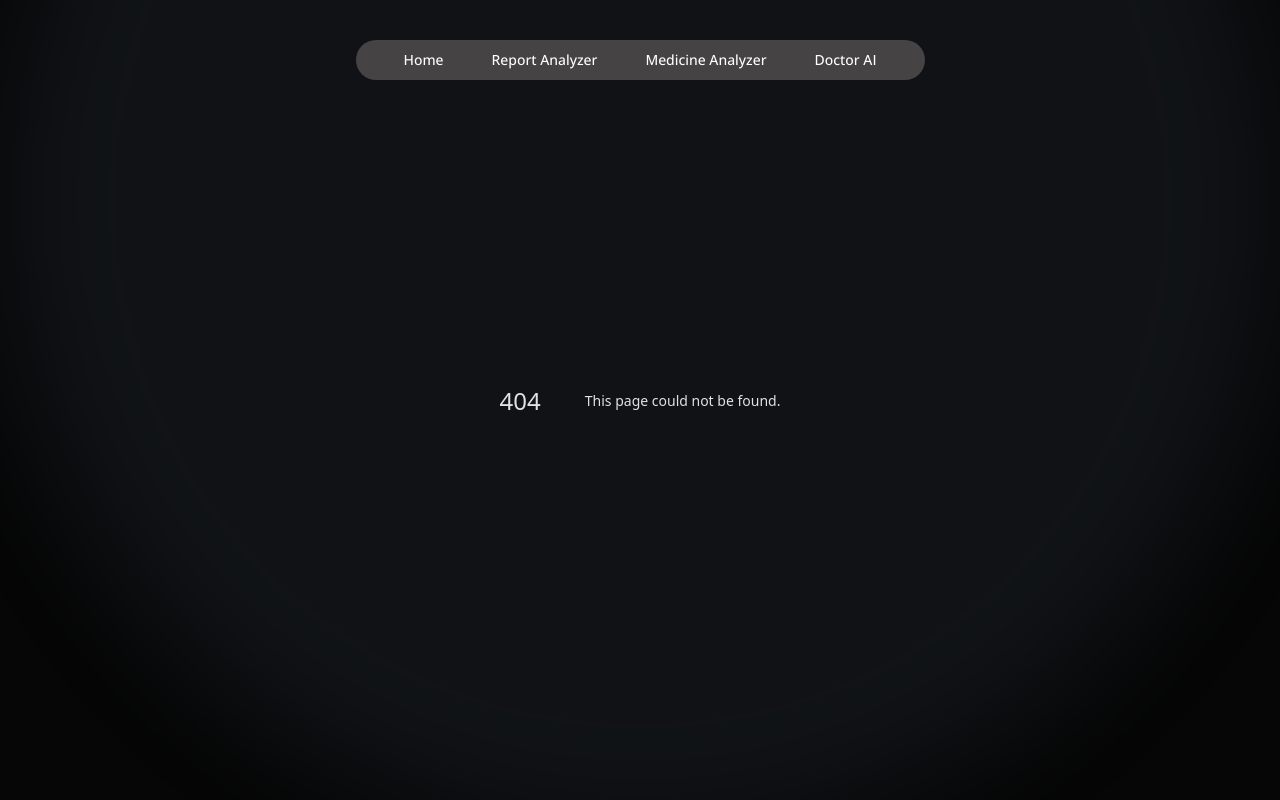
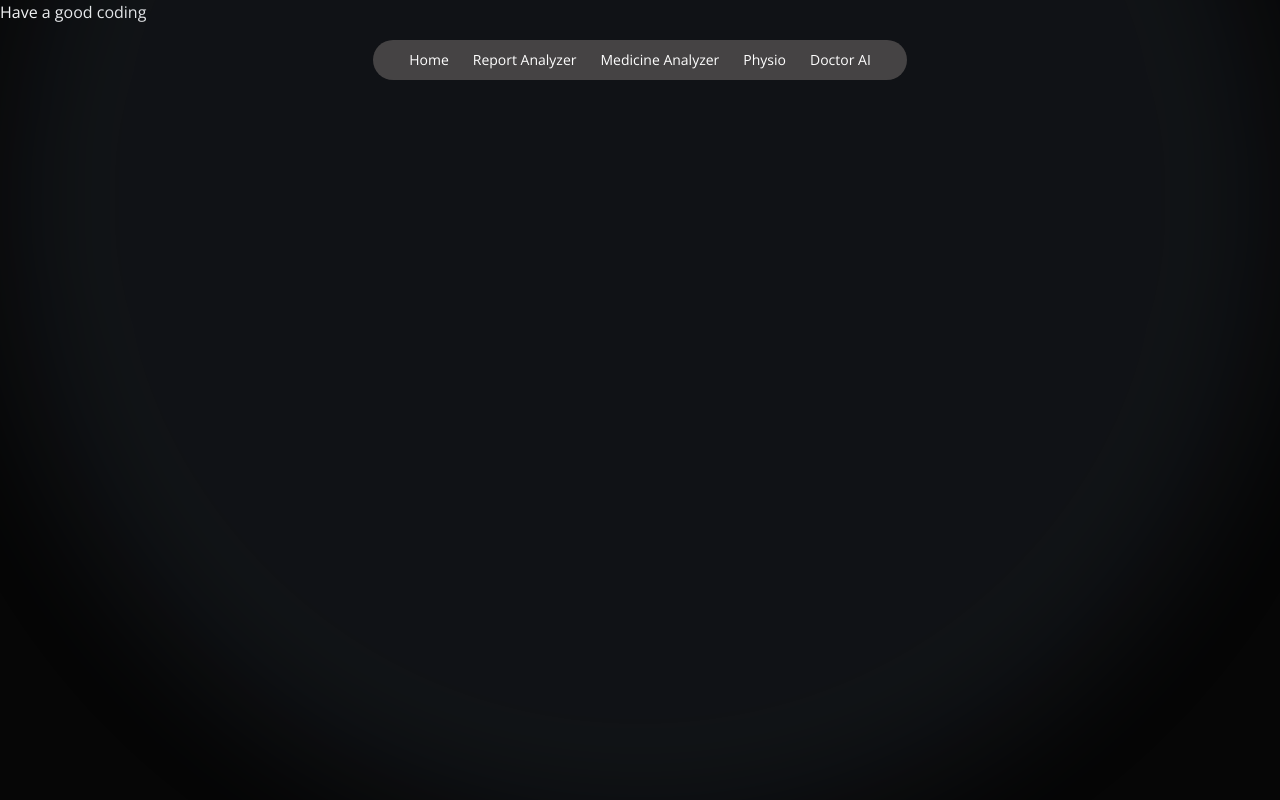
Before and after one commit to open-xyz/Paradox, a Next.js app: page /chat in a window 1280 px wide. Before the commit this address had no page. Built offline with nearby package versions, Linux system fonts and the light colour scheme.

Commit message:
fixed header

```diff
--- /dev/null
+++ b/app/chat/page.tsx
@@ -0,0 +1,8 @@
+import React from 'react';
+
+type pageProps = {};
+
+const page: React.FC<pageProps> = () => {
+	return <div>Have a good coding</div>;
+};
+export default page;
--- a/components/header/Header.tsx
+++ b/components/header/Header.tsx
@@ -21,27 +21,40 @@ const Header: React.FC<HeaderProps> = () => {
 	return (
 		<div className='fixed w-full top-[5%] flex justify-center'>
 			<div className='absolute aspect-square w-[80rem] bg-slate-600/20 blur-3xl rounded-full -z-10 -top-[30rem] animate-pulse  ease-in-out' />
-			<Menubar className='flex items-center justify-center gap-5 text-white border-none rounded-full w-fit px-9 bg-arcMenuBg'>
-				<MenubarMenu>
-					<MenubarTrigger asChild>
-						<Link href={'/'}>Home</Link>
-					</MenubarTrigger>
-				</MenubarMenu>
-				<MenubarMenu>
-					<MenubarTrigger>
-						<Link href={'/'}>Report Analyzer</Link>
-					</MenubarTrigger>
-				</MenubarMenu>
-				<MenubarMenu>
-					<MenubarTrigger>
-						<Link href={'/'}>Medicine Analyzer</Link>
-					</MenubarTrigger>
-				</MenubarMenu>
-				<MenubarMenu>
-					<MenubarTrigger>
-						<Link href={'/'}>Doctor AI</Link>
-					</MenubarTrigger>
-				</MenubarMenu>
+			<Menubar className='flex items-center justify-center gap-5 text-sm text-white border-none rounded-full w-fit px-9 bg-arcMenuBg'>
+				<Link
+					className='transition-all duration-300 ease-in-out hover:underline'
+					href={'/'}
+				>
+					Home
+				</Link>
+
+				<Link
+					className='transition-all duration-300 ease-in-out hover:underline'
+					href={'/medical-report'}
+				>
+					Report Analyzer
+				</Link>
+
+				<Link
+					className='transition-all duration-300 ease-in-out hover:underline'
+					href={'/medicine-analyzer'}
+				>
+					Medicine Analyzer
+				</Link>
+
+				<Link
+					className='transition-all duration-300 ease-in-out hover:underline'
+					href={'/physio'}
+				>
+					Physio
+				</Link>
+				<Link
+					className='transition-all duration-300 ease-in-out hover:underline'
+					href={'/chat'}
+				>
+					Doctor AI
+				</Link>
 			</Menubar>
 		</div>
 	);
```
